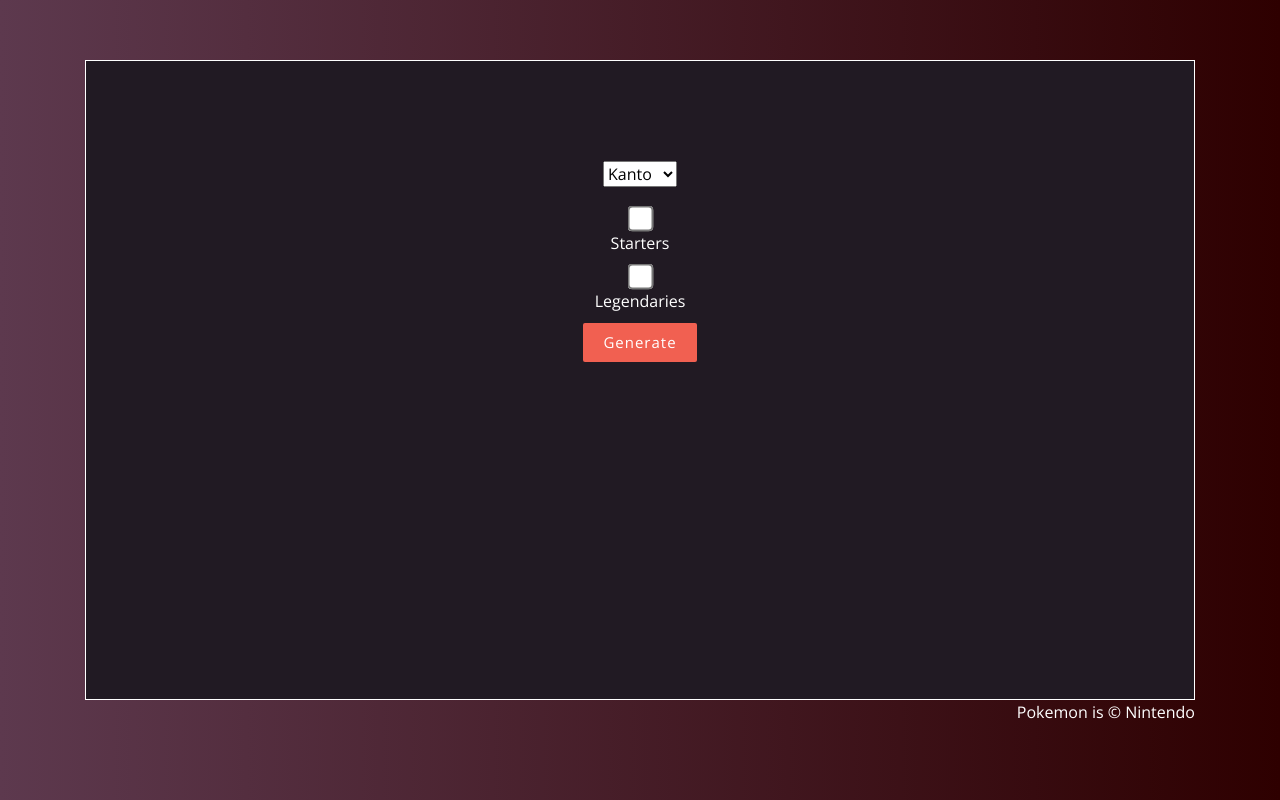
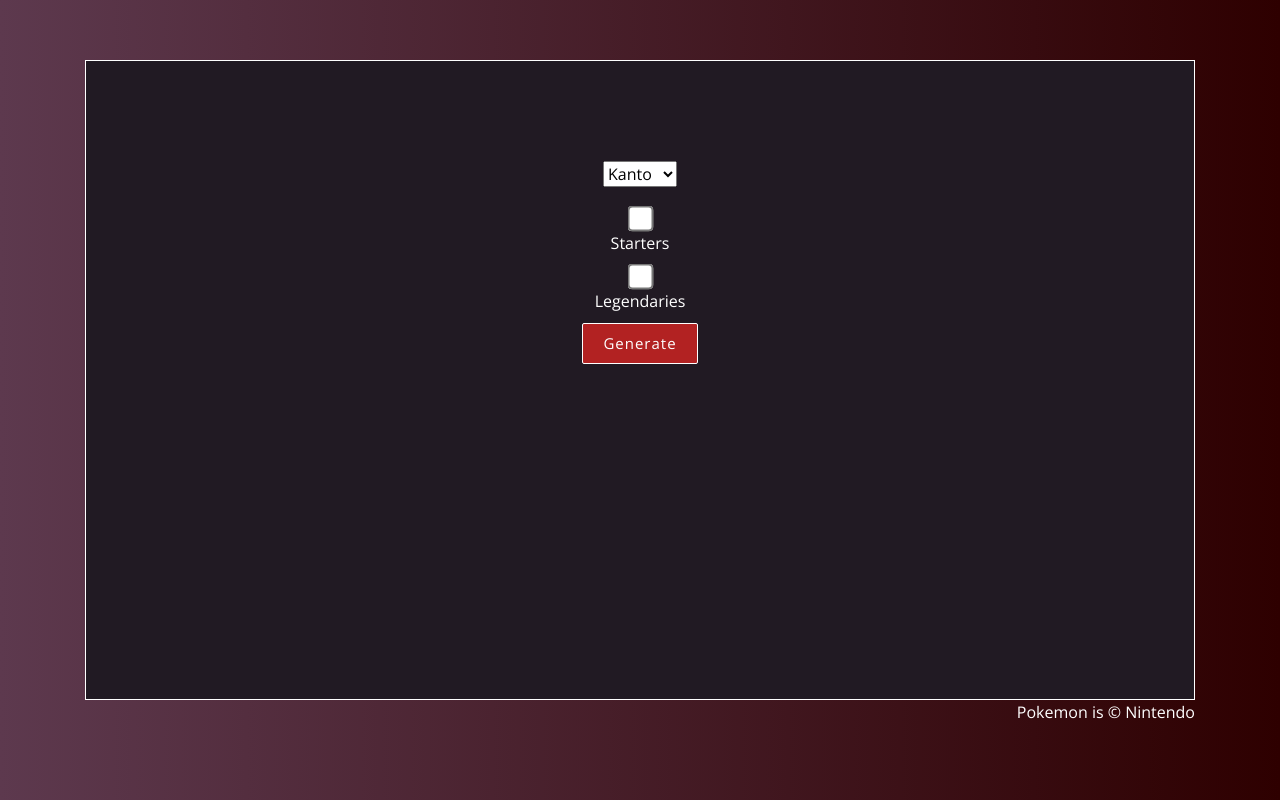
Before and after one commit to nalimuradov/PokeTeam, a React (Create React App) app in the folder react/: page / in a window 1280 px wide. Built offline with nearby package versions, Linux system fonts and the light colour scheme.

Commit message:
tripping

```diff
--- a/react/src/App.css
+++ b/react/src/App.css
@@ -54,7 +54,7 @@ input:-webkit-autofill {
 }
 
 button {
-  border: 0;
+  border: 1px solid white;
   padding: 8px 20px;
   margin: 0 2px;
   border-radius: 2px;
@@ -62,7 +62,7 @@ button {
   letter-spacing: 1px;
   font-size: 15px;
   cursor: pointer;
-  background-color: #f16051;
+  background-color: #B22222;
   color: #fff;
   font-weight: 500;
 }
@@ -72,6 +72,10 @@ button:hover {
 }
 
 button:active {
+  outline: none;
+}
+
+button:focus {
   outline: none;
 }
 
```
